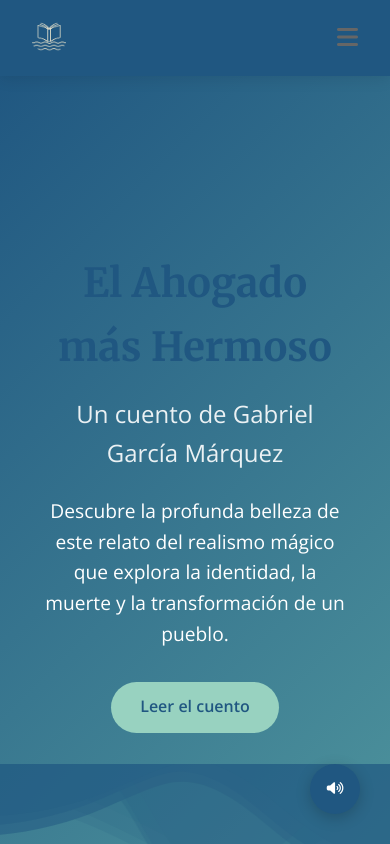
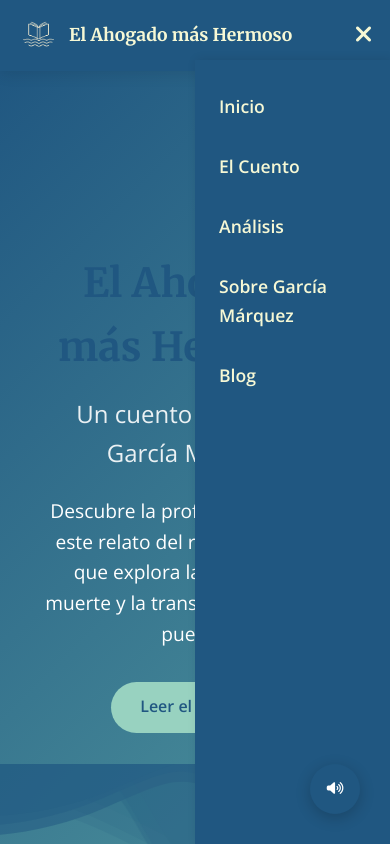
Before and after one commit to AleyCabrera/elahogadomashermosodelmundo, a plain HTML site: page index.html in a window 390 px wide. Both pictures are taken after a click on the button 347 px from the left and 37 px from the top of the page. Shown: the top 844 px of the page. Drawn offline with nearby package versions, Linux system fonts and the light colour scheme; a script that the page names is missing.

Commit message:
modificacion a texto y actualizacion responsive

```diff
--- a/css/styles.css
+++ b/css/styles.css
@@ -113,6 +113,7 @@ header {
 /* Navigation Styles */
 .navbar {
     display: flex;
+    transition: all 0.5s ease;
 }
 
 .nav-list {
@@ -162,11 +163,12 @@ header {
     display: none;
     background: none;
     border: none;
-    color: var(--text-light);
-    font-size: 1.5rem;
+    color: var(--light);
+    font-size: 1.8rem;
     cursor: pointer;
-    padding: 0.5rem;
+    padding: 0.1rem;
     transition: all 0.3s ease;
+    z-index: 1001;
 }
 
 .menu-toggle:hover {
@@ -1103,49 +1105,74 @@ footer {
         width: 50px;
         height: 50px;
     }
+
+    /* Tablet landscape y pantallas medianas */
+    .header-container {
+        padding: 0 1.5rem;
+    }
+
+    .nav-item {
+        margin: 0 0.5rem;
+    }
+
+    .nav-link {
+        font-size: 0.9rem;
+    }
 }
 
 @media (max-width: 768px) {
+    /* Tablet portrait y móviles grandes */
         .navbar {
             position: fixed;
-            top: 80px;
-            left: -100%;
-            width: 80%;
+            top: 70px;
+            right: -100%;
+            width: 60%;
+            max-width: 300px;
             height: calc(100vh - 80px);
             background-color: var(--primary);
             flex-direction: column;
-            transition: all 0.5s ease;
-            padding: 2rem 0;
+            padding: 1rem 0;
+            box-shadow: 2px 0 10px rgba(0, 0, 0, 0.1);
+            z-index: 1000;
         }
 
         .navbar.active {
-            left: 0;
+            right: 0;
         }
 
         .nav-list {
             flex-direction: column;
-            align-items: center;
+            align-items: flex-start;
+            padding: 0 1rem;
+            width: 100%;
         }
 
         .nav-item {
-            margin: 1rem 0;
+            margin: 0.5rem 0;
+            width: 100%;
         }
 
         .nav-link {
-            font-size: 1.2rem;
-            padding: 0.5rem 1rem;
+            font-size: 1.1rem;
+            padding: 0.5rem 0;
+            width: 100%;
+        }
+
+        .nav-link::after {
+            display: none;
         }
 
         .menu-toggle {
             display: block;
         }
 
+        /* Ajustes para el logo en móvil */
         .logo-text {
-            display: none;
+            font-size: 1.3rem;
         }
 
         .logo-subtext {
-            display: none;
+            font-size: 0.7rem;
         }
 
         .hero h2 {
@@ -1163,3 +1190,88 @@ footer {
             width: 100%;
         }
 }
+
+@media (max-width: 512px) {
+
+    /* Móviles medianos */
+    .navbar {
+        top: 65px;
+        height: calc(100vh - 65px);
+        width: 50%;
+    }
+
+    .logo-text {
+        font-size: 1.2rem;
+    }
+
+    .logo-img {
+        width: 45px;
+        height: 45px;
+    }
+}
+
+@media (max-width: 420px) {
+
+    /* Móviles pequeños */
+    .header-container {
+        padding: 0 1rem;
+    }
+    .navbar {
+        top: 60px;
+        height: calc(100vh - 60px);
+    }
+
+    .logo-text {
+        font-size: 1.1rem;
+    }
+
+    .logo-subtext {
+        display: none;
+    }
+
+    .menu-toggle {
+        font-size: 1.5rem;
+    }
+}
+
+@media (max-width: 390px) {
+
+    /* iPhone 12/13 mini y similares */
+    .logo-text-container {
+        margin-left: 0.5rem;
+    }
+
+    .nav-list {
+        padding: 0 1.5rem;
+    }
+}
+
+@media (max-width: 360px) {
+
+    /* Móviles muy pequeños */
+    .logo-text {
+        font-size: 1rem;
+    }
+
+    .logo-img {
+        width: 40px;
+        height: 40px;
+    }
+}
+
+@media (max-width: 320px) {
+
+    /* Móviles más antiguos */
+    .header-container {
+        padding: 0 0.8rem;
+    }
+
+    .logo-text {
+        display: none;
+    }
+
+    .navbar {
+        width: 70%;
+        max-width: none;
+    }
+}
--- a/index.html
+++ b/index.html
@@ -36,7 +36,7 @@
                 </ul>
             </nav>
 
-            <button class="menu-toggle" aria-label="Menú de navegación">
+            <button class="menu-toggle" aria-label="Menú de navegación" onclick="toggleMobileMenu()">
                 <i class="fas fa-bars menu-icon"></i>
             </button>
         </div>
```
Also changed, not shown: post1.html (+1 -1 lines), post3.html (+1 -1 lines). Lines whose indentation alone changed are shown as unchanged.
